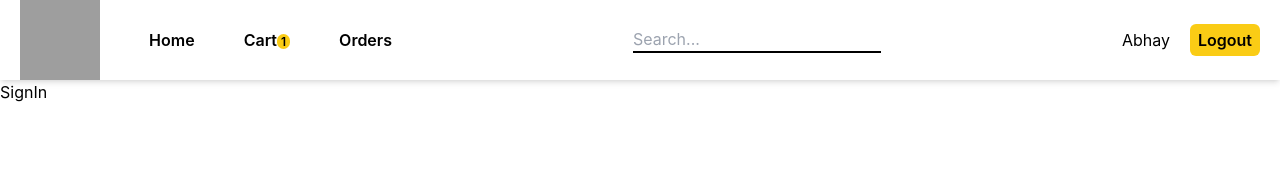
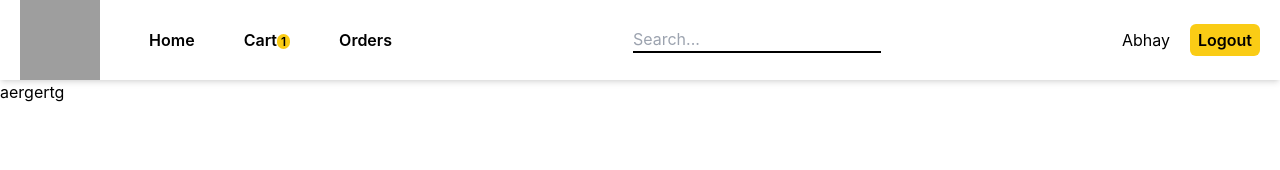
Before and after one commit to Abhaypc112/INTERNSHIP-PROJECT, a React (Create React App) app: page /signin in a window 1280 px wide. Shown: the top 170 px of the page. Built offline with nearby package versions, Linux system fonts and the light colour scheme; grey boxes are pictures that could not be loaded.

Commit message:
started signup

```diff
--- a/src/auth/pages/SignIn.jsx
+++ b/src/auth/pages/SignIn.jsx
@@ -2,7 +2,7 @@ import React from 'react'
 
 function SignIn() {
   return (
-    <div>SignIn</div>
+    <div>aergertg</div>
   )
 }
 
```
